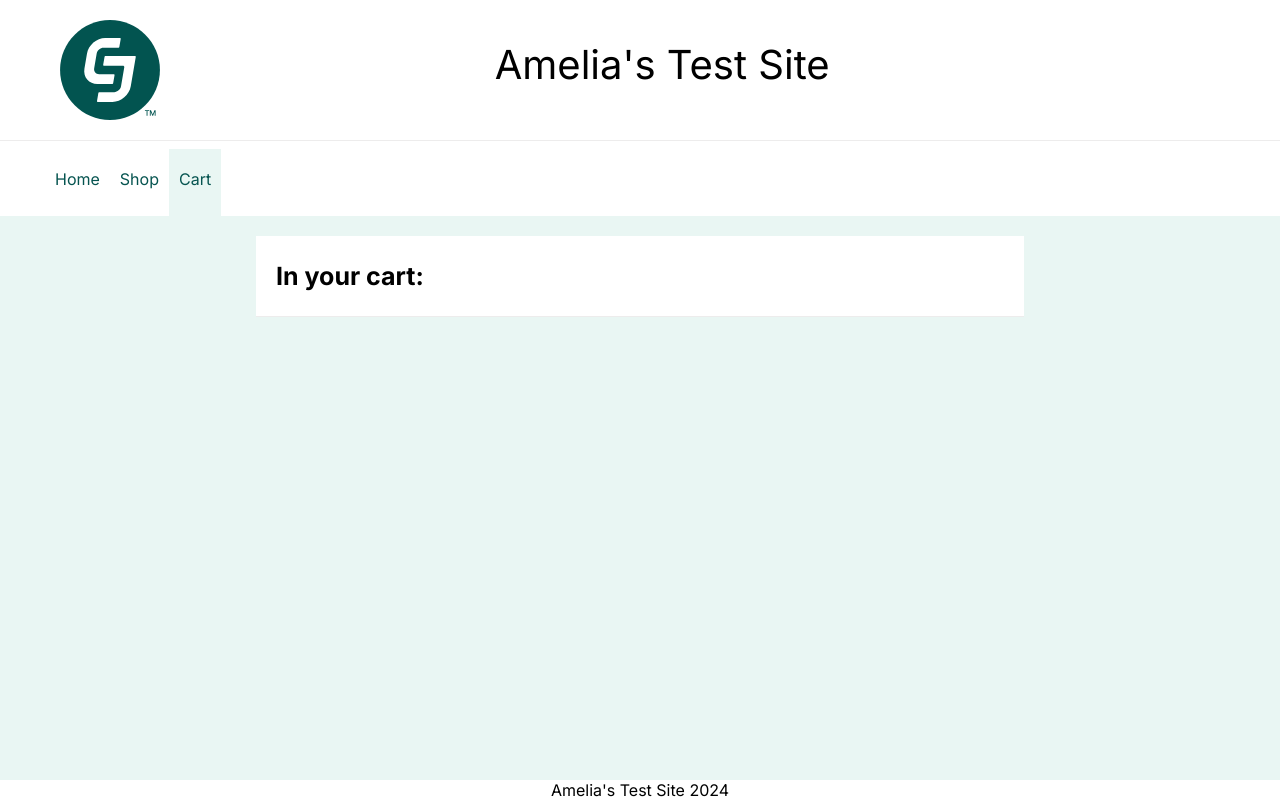
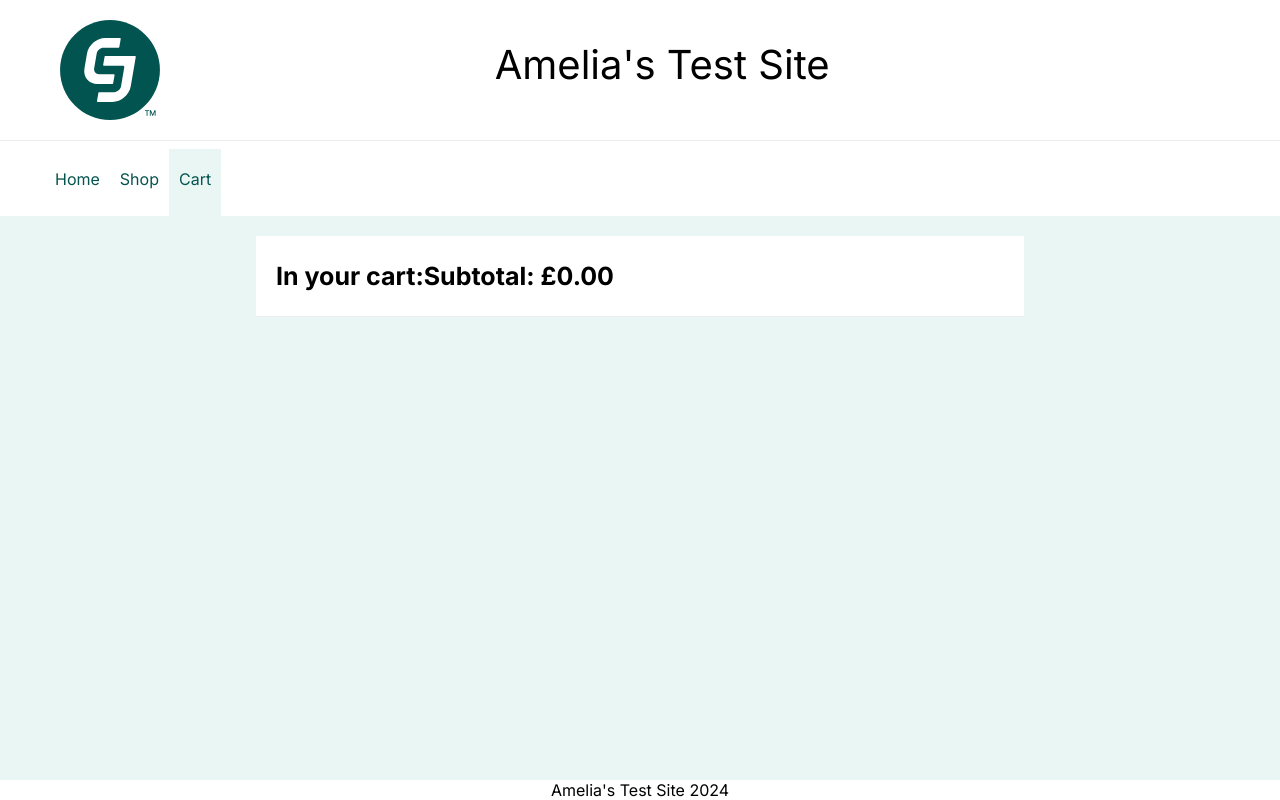
Before and after one commit to Amelia1512/AmeliaTestWebsite, a Next.js app: page /cart in a window 1280 px wide. Built offline with nearby package versions, Linux system fonts and the light colour scheme.

Commit message:
added running cart total

```diff
--- a/app/cart/page.js
+++ b/app/cart/page.js
@@ -12,6 +12,7 @@ export default function Page() {
     <div className="cart-container">
       <div className="cart-container-header">
         <p>In your cart:</p>
+        <p>Subtotal: £{context.getCartTotal()}</p>
       </div>
       <div className="cart-container-productInfo">
         {context.cartItems.map((cartItem) => {
--- a/app/components/product-card.js
+++ b/app/components/product-card.js
@@ -21,7 +21,7 @@ const ProductCard = (props) => {
               alt={name}
             />
           </div>
-        <p className="product-card__price">{price}</p>
+        <p className="product-card__price">£{price}</p>
         <p className="product-card__name">{name}</p>
         <div className='product-button-container'>
           <button className='product-card__button' onClick={() => context.addItemToCart({
--- a/app/data/placeholderdata.js
+++ b/app/data/placeholderdata.js
@@ -2,19 +2,19 @@ const products = [
     {
         id: 10281,
         name: 'Lego Bonsai Tree',
-        price: '£49.99',
+        price: 49.99,
         image: "/bonsai.png",
     },
     {
         id: 10329,
         name: 'Lego Tiny Plants Collection',
-        price: '£34.99',
+        price: 34.99,
         image: "/10329.png",
     },
     {
         id: 10309,
         name: 'Lego Succulents',
-        price: '£44.99',
+        price: 44.99,
         image: "/10309.png",
     }
 ];
--- a/app/state/contexts.js
+++ b/app/state/contexts.js
@@ -8,7 +8,8 @@ export const CartContext = React.createContext({
     // goToCheckout: Boolean,
     // checkoutShown: Boolean,
     addItemToCart: (item) => {},
-    // getCartTotal: () => {},
+    getCartTotal: () => {},
+    // removeItem: () => {},
     incrementItem: (id) => {},
     decrementItem: (id) => {}
 })
@@ -61,11 +62,23 @@ export const CartContextProvider = (props) => {
         })
     }
 
+    const getCartTotal = () => {
+        var currentItems = state.cartItems;
+        let totalPrice = 0;
+        for (let i = 0; i < currentItems.length; i++) {
+            const lineItemAmount = currentItems[i].itemPrice * currentItems[i].quantity;
+            totalPrice += lineItemAmount;
+        }
+        console.log(`amount: $${totalPrice}`)
+        return(totalPrice.toFixed(2))
+    }
+
     const initState = {
         cartItems: [],
         addItemToCart: addItemToCart,
         incrementItem: incrementItem,
-        decrementItem: decrementItem
+        decrementItem: decrementItem,
+        getCartTotal: getCartTotal
     }
     const [state, setState] = useState(initState);
 
```
